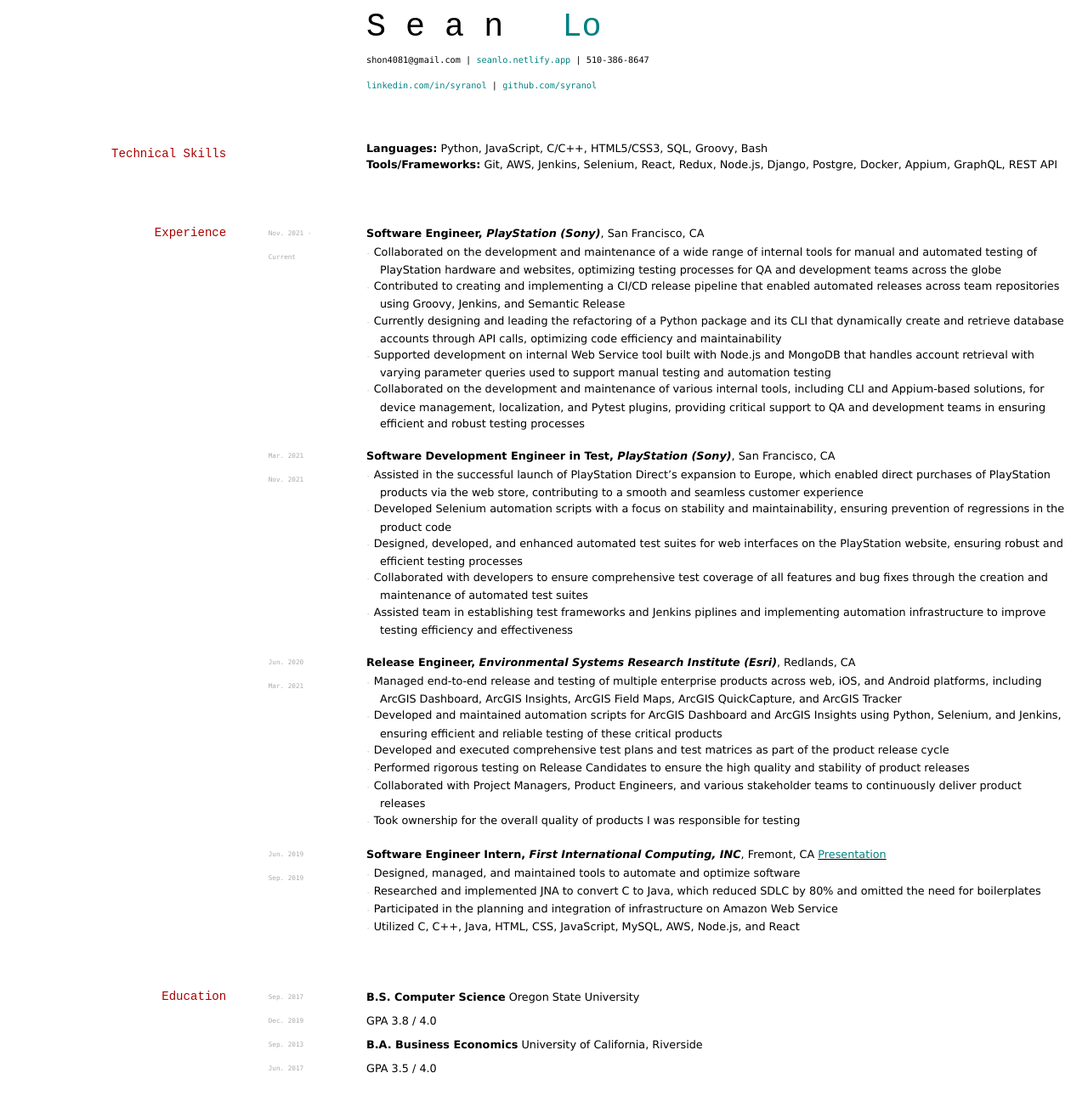
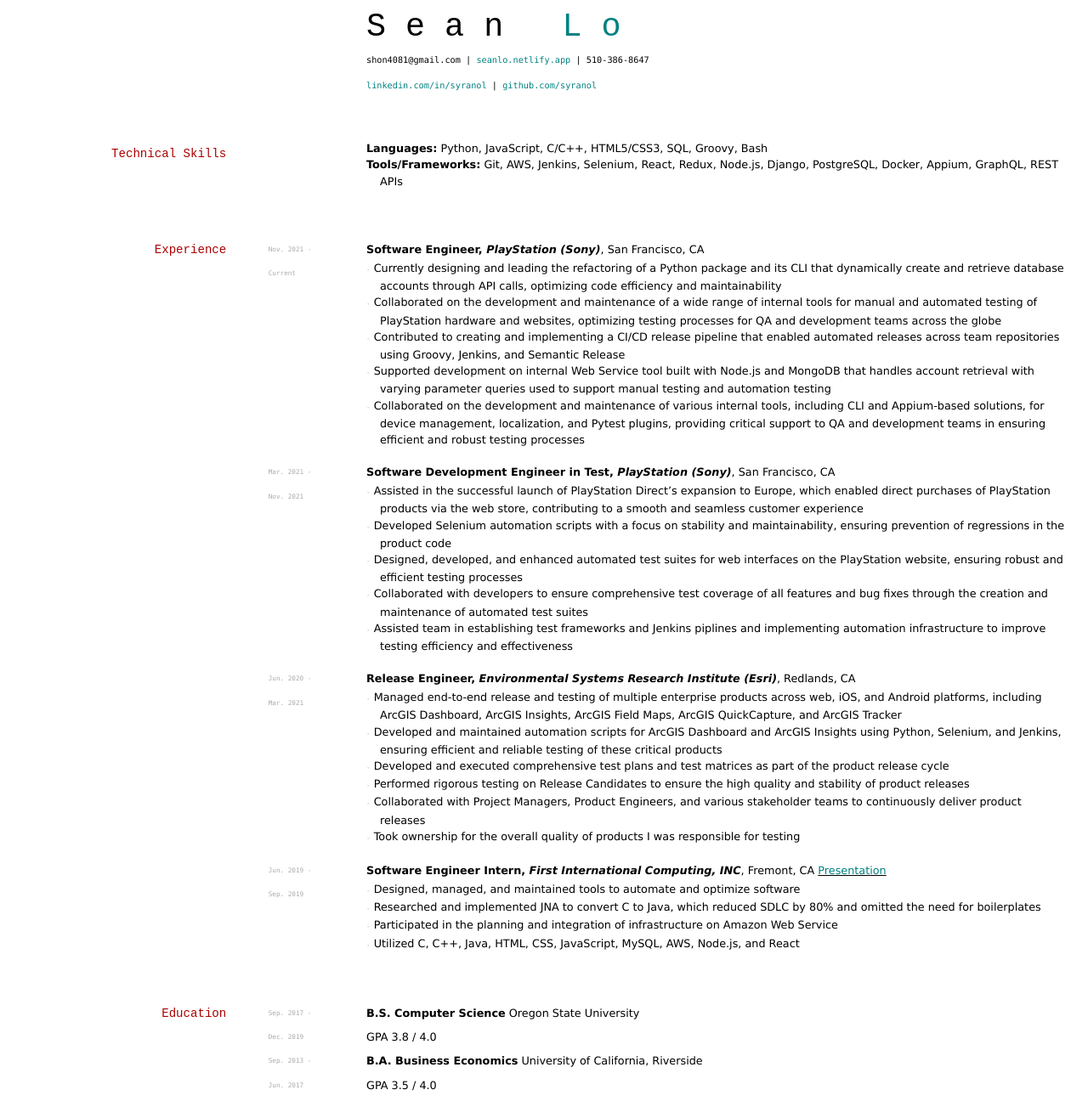
Before and after one commit to elipapa/markdown-cv, a Jekyll site: the page built from index.md, in a window 1280 px wide. Shown: the whole page at 85% size. Built offline with Jekyll 4.4.1, drawn with Linux system fonts in a browser that asks for light colours.

Commit message:
Update index.md

```diff
--- a/index.md
+++ b/index.md
@@ -3,7 +3,7 @@
 title: Sean Lo's Resume
 ---
 
-# S e a n     <span style="opacity:0;">_</span> <font color="teal">Lo
+# S e a n     <span style="opacity:0;">_</span> <font color="teal">L o
 
 <div id="webaddress">
   <a><font color="black"> shon4081@gmail.com <font color="black">| <a href="https://seanlo.netlify.app"><font color="teal"> seanlo.netlify.app</font></a> | </font>  510-386-8647 </font> </a>
@@ -16,7 +16,7 @@
 
 ## Technical Skills
 - __Languages:__ Python, JavaScript, C/C++, HTML5/CSS3, SQL, Groovy, Bash
-- __Tools/Frameworks:__ Git, AWS, Jenkins, Selenium, React, Redux, Node.js, Django, Postgre, Docker, Appium, GraphQL, REST API
+- __Tools/Frameworks:__ Git, AWS, Jenkins, Selenium, React, Redux, Node.js, Django, PostgreSQL, Docker, Appium, GraphQL, REST APIs
 
 
 
@@ -27,14 +27,14 @@
 
 `Current`
 
+- `-` Currently designing and leading the refactoring of a Python package and its CLI that dynamically create and retrieve database accounts through API calls, optimizing code efficiency and maintainability
 - `-` Collaborated on the development and maintenance of a wide range of internal tools for manual and automated testing of PlayStation hardware and  websites, optimizing testing processes for QA and development teams across the globe
 - `-` Contributed to creating and implementing a CI/CD release pipeline that enabled automated releases across team repositories using Groovy, Jenkins, and Semantic Release
-- `-` Currently designing and leading the refactoring of a Python package and its CLI that dynamically create and retrieve database accounts through API calls, optimizing code efficiency and maintainability
 - `-` Supported development on internal Web Service tool built with Node.js and MongoDB that handles account retrieval with varying parameter queries used to support manual testing and automation testing
 - `-` Collaborated on the development and maintenance of various internal tools, including CLI and Appium-based solutions, for device management, localization, and Pytest plugins, providing critical support to QA and development teams in ensuring efficient and robust testing processes
 
 
-`Mar. 2021`
+`Mar. 2021 -`
 __Software Development Engineer in Test, *PlayStation (Sony)*__, San Francisco, CA
 
 `Nov. 2021`
@@ -44,7 +44,7 @@
 - `-` Collaborated with developers to ensure comprehensive test coverage of all features and bug fixes through the creation and maintenance of automated test suites
 - `-` Assisted team in establishing test frameworks and Jenkins piplines and implementing automation infrastructure to improve testing efficiency and effectiveness
 
-`Jun. 2020`
+`Jun. 2020 -`
 __Release Engineer, *Environmental Systems Research Institute (Esri)*__, Redlands, CA
 
 `Mar. 2021`
@@ -55,7 +55,7 @@
 - `-` Collaborated with Project Managers, Product Engineers, and various stakeholder teams to continuously deliver product releases
 - `-` Took ownership for the overall quality of products I was responsible for testing
 
-`Jun. 2019`
+`Jun. 2019 -`
 __Software Engineer Intern, *First International Computing, INC*__, Fremont, CA <a href="[https://www.linkedin.com/in/syranol/overlay/1583300266405/single-media-viewer/?type=DOCUMENT&profileId=ACoAABPldJ0BFSjGL3EC_DYMnNJCZ6ongKLGV8o](https://www.linkedin.com/in/syranol/overlay/1583300266405/single-media-viewer?type=DOCUMENT&profileId=ACoAABPldJ0BFSjGL3EC_DYMnNJCZ6ongKLGV8o&lipi=urn%3Ali%3Apage%3Ad_flagship3_profile_view_base%3Bx6lRpc6VRv6h80zWrUTwyw%3D%3D)"> <font color="teal"> Presentation </font> </a>
 
 `Sep. 2019`
@@ -67,13 +67,13 @@
 
 ## Education
 
-`Sep. 2017`
+`Sep. 2017 -`
 __B.S. Computer Science__   Oregon State University
 
 `Dec. 2019`
 GPA 3.8 / 4.0
 
-`Sep. 2013`
+`Sep. 2013 -`
 __B.A. Business Economics__   University of California, Riverside
 
 `Jun. 2017`
```
